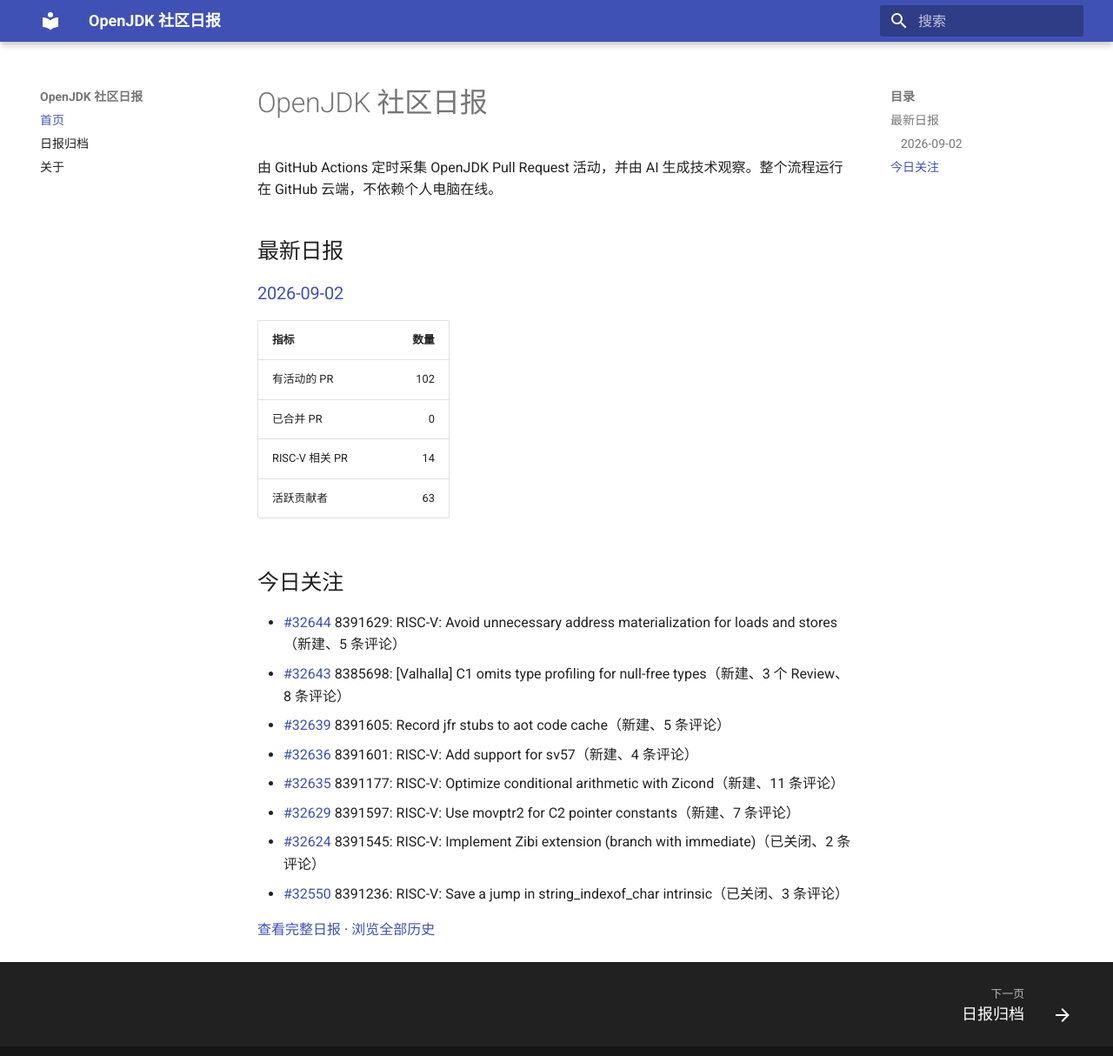
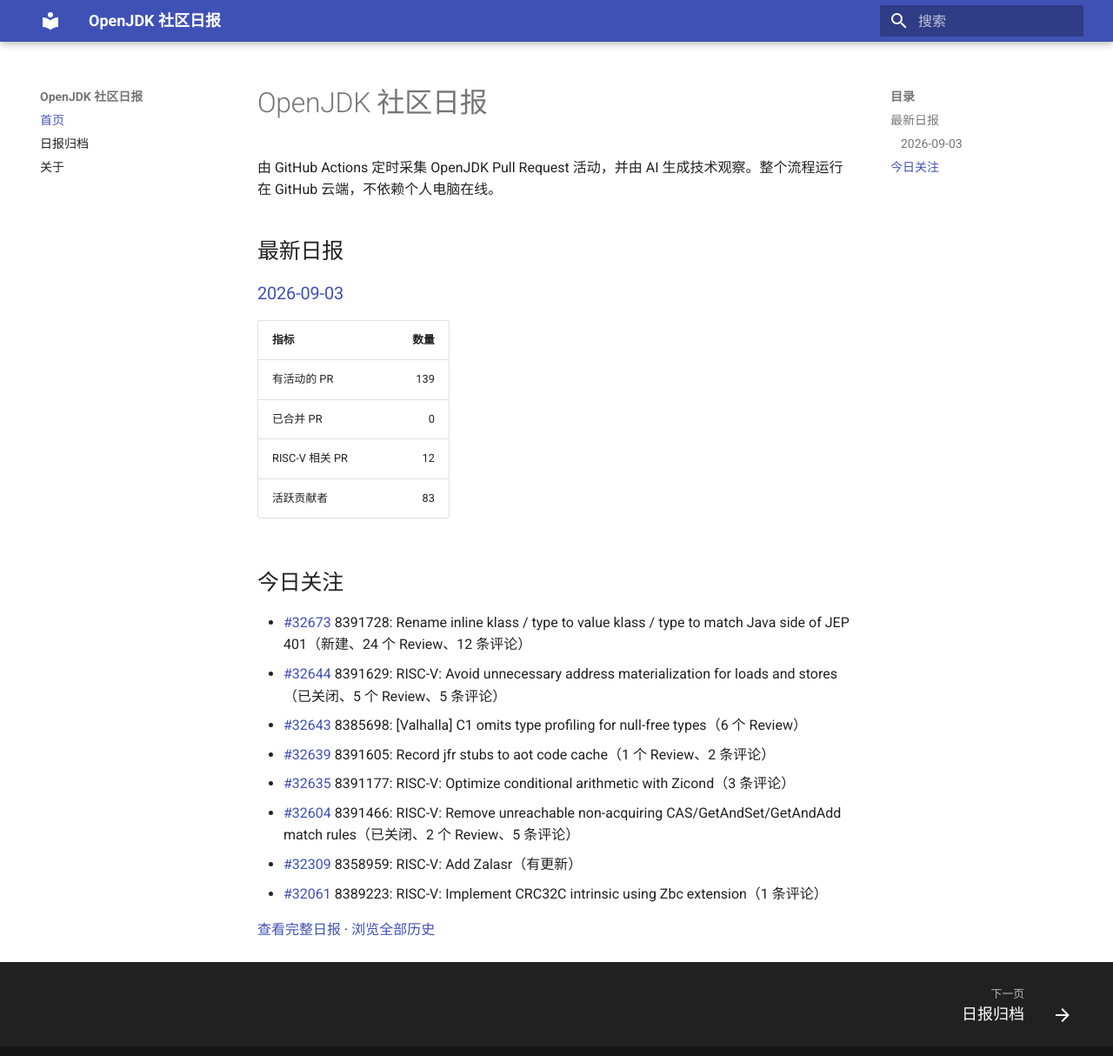
Before and after one commit to DingliZhang/openjdk-daily, an MkDocs documentation site: the page built from docs/index.md, in a window 1280 px wide and 1227 px high. Shown: the top 1214 px of the window at 87% size. Built offline with MkDocs 1.6.1 and Material for MkDocs 9.7.7, drawn with Linux system fonts in a browser that asks for light colours.

Commit message:
report: add OpenJDK daily report

```diff
--- a/docs/index.md
+++ b/docs/index.md
@@ -4,24 +4,24 @@
 
 ## 最新日报
 
-### [2026-09-02](reports/2026/2026-09-02.md)
+### [2026-09-03](reports/2026/2026-09-03.md)
 
 | 指标 | 数量 |
 |---|---:|
-| 有活动的 PR | 102 |
+| 有活动的 PR | 139 |
 | 已合并 PR | 0 |
-| RISC-V 相关 PR | 14 |
-| 活跃贡献者 | 63 |
+| RISC-V 相关 PR | 12 |
+| 活跃贡献者 | 83 |
 
 ## 今日关注
 
-- [#32644](https://github.com/openjdk/jdk/pull/32644) 8391629: RISC-V: Avoid unnecessary address materialization for loads and stores（新建、5 条评论）
-- [#32643](https://github.com/openjdk/jdk/pull/32643) 8385698: [Valhalla] C1 omits type profiling for null-free types（新建、3 个 Review、8 条评论）
-- [#32639](https://github.com/openjdk/jdk/pull/32639) 8391605: Record jfr stubs to aot code cache（新建、5 条评论）
-- [#32636](https://github.com/openjdk/jdk/pull/32636) 8391601: RISC-V: Add support for sv57（新建、4 条评论）
-- [#32635](https://github.com/openjdk/jdk/pull/32635) 8391177: RISC-V: Optimize conditional arithmetic with Zicond（新建、11 条评论）
-- [#32629](https://github.com/openjdk/jdk/pull/32629) 8391597: RISC-V: Use movptr2 for C2 pointer constants（新建、7 条评论）
-- [#32624](https://github.com/openjdk/jdk/pull/32624) 8391545: RISC-V: Implement Zibi extension (branch with immediate)（已关闭、2 条评论）
-- [#32550](https://github.com/openjdk/jdk/pull/32550) 8391236: RISC-V: Save a jump in string_indexof_char intrinsic（已关闭、3 条评论）
+- [#32673](https://github.com/openjdk/jdk/pull/32673) 8391728: Rename inline klass / type to value klass / type to match Java side of JEP 401（新建、24 个 Review、12 条评论）
+- [#32644](https://github.com/openjdk/jdk/pull/32644) 8391629: RISC-V: Avoid unnecessary address materialization for loads and stores（已关闭、5 个 Review、5 条评论）
+- [#32643](https://github.com/openjdk/jdk/pull/32643) 8385698: [Valhalla] C1 omits type profiling for null-free types（6 个 Review）
+- [#32639](https://github.com/openjdk/jdk/pull/32639) 8391605: Record jfr stubs to aot code cache（1 个 Review、2 条评论）
+- [#32635](https://github.com/openjdk/jdk/pull/32635) 8391177: RISC-V: Optimize conditional arithmetic with Zicond（3 条评论）
+- [#32604](https://github.com/openjdk/jdk/pull/32604) 8391466: RISC-V: Remove unreachable non-acquiring CAS/GetAndSet/GetAndAdd match rules（已关闭、2 个 Review、5 条评论）
+- [#32309](https://github.com/openjdk/jdk/pull/32309) 8358959: RISC-V: Add Zalasr（有更新）
+- [#32061](https://github.com/openjdk/jdk/pull/32061) 8389223: RISC-V: Implement CRC32C intrinsic using Zbc extension（1 条评论）
 
-[查看完整日报](reports/2026/2026-09-02.md) · [浏览全部历史](reports/index.md)
+[查看完整日报](reports/2026/2026-09-03.md) · [浏览全部历史](reports/index.md)
```
Also changed, not shown: docs/reports/2026/2026-09-03.md (added, +226 -0 lines), docs/reports/index.md (+2 -1 lines), 2 other files.
